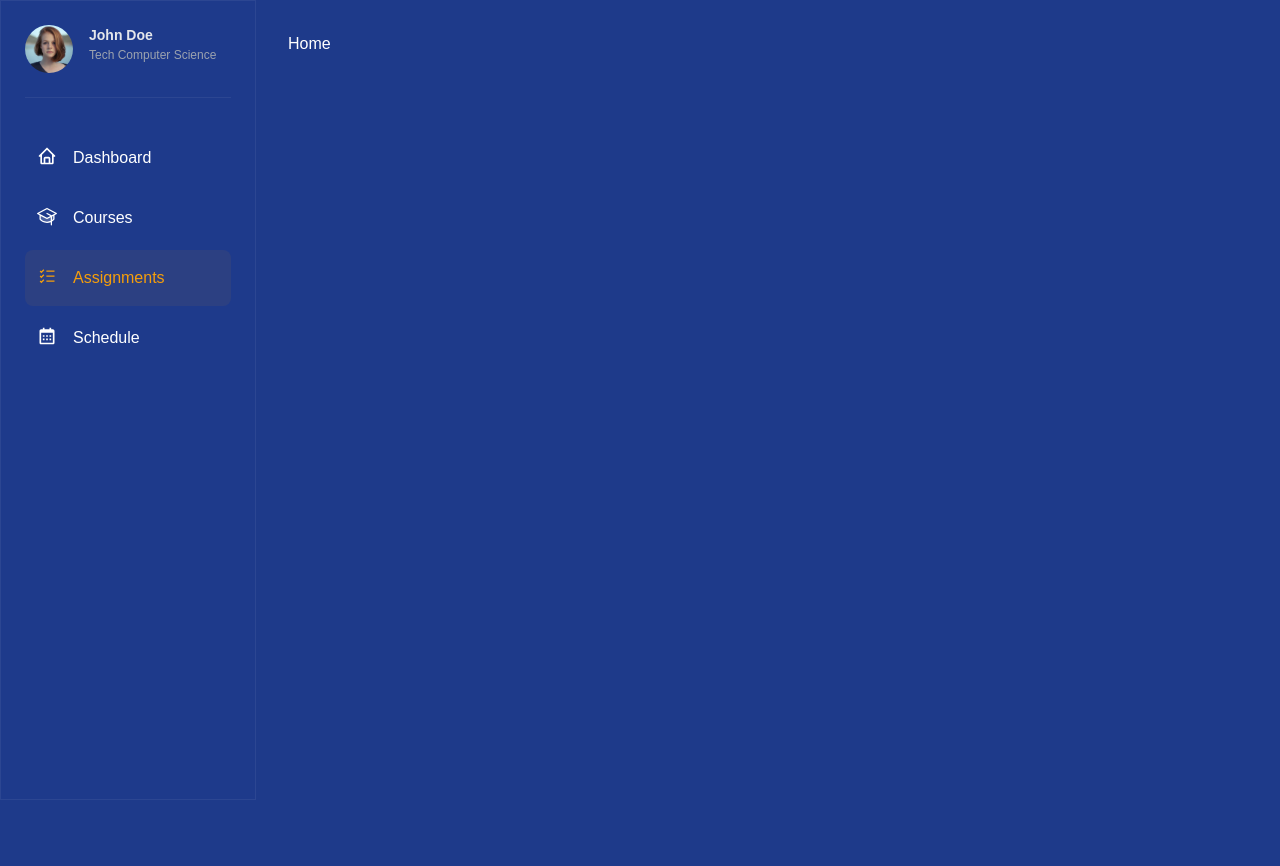
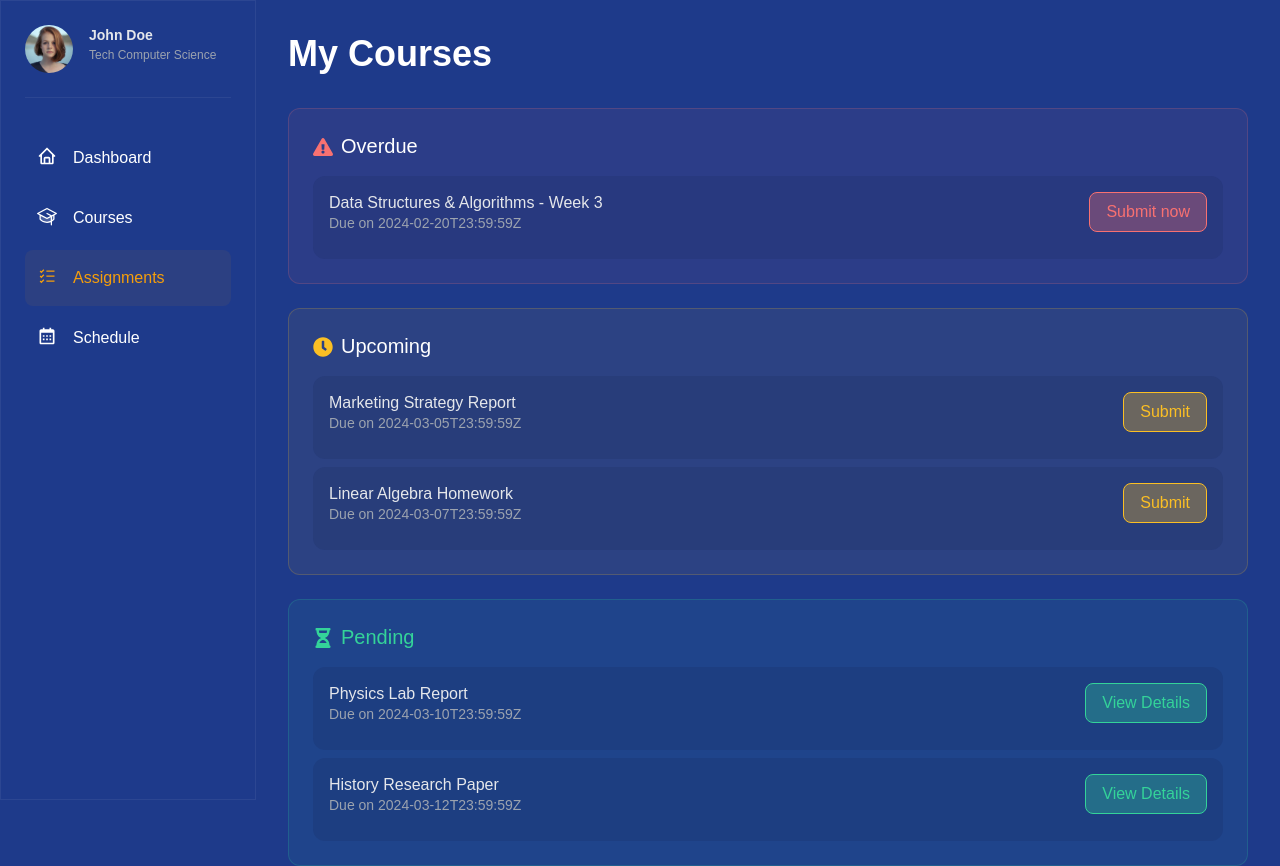
Before and after one commit to aniket-teltumbade-au9/lms-master, a Next.js app: page /dashboard/student/assignments in a window 1280 px wide. Shown: the top 866 px of the page. Before the commit the page ends 800 px from the top, so only its background shows below. Built offline with nearby package versions, Linux system fonts and the light colour scheme.

Commit message:
assignment page

```diff
--- a/package.json
+++ b/package.json
@@ -9,6 +9,7 @@
     "lint": "next lint"
   },
   "dependencies": {
+    "dayjs": "^1.11.13",
     "next": "15.1.7",
     "react": "^19.0.0",
     "react-dom": "^19.0.0",
--- a/src/app/dashboard/student/assignments/page.tsx
+++ b/src/app/dashboard/student/assignments/page.tsx
@@ -1,7 +1,8 @@
+import Assignments from "@/components/dashboard/student/Assignments"
 
 function Home() {
     return (
-        <div>Home</div>
+        <Assignments />
     )
 }
 
--- /dev/null
+++ b/src/components/dashboard/student/Assignments/AssignmentCard.tsx
@@ -0,0 +1,38 @@
+import Button from "@/components/form/Button"
+type AssignMentCardProps = {
+    title: string
+    dueDate: string
+    submissionDate?: string
+    grade?: number
+    buttonText: string
+    color: string
+}
+function AssignMentCard({
+    title,
+    dueDate,
+    submissionDate,
+    grade,
+    buttonText,
+    color
+}: AssignMentCardProps) {
+    return (
+        <div className="w-full p-4 flex justify-between rounded-xl bg-[#17255430]">
+            <div className="flex flex-col gap-y-[10px]" >
+                <div className="flex flex-col" >
+                    <div className="text-[1rem] leading-[22px] text-[#E5E7EB] font-normal">{title}</div>
+                    <div className="text-[0.875rem] leading-[19px] text-[#9CA3AF]">{submissionDate ? 'Submitted' : 'Due'} on {submissionDate ?? dueDate}</div>
+                </div>
+                <div>
+                    {grade && <div className="text-[#34D399] leading-4 text-[1rem]">
+                        Graded {grade}/100
+                    </div>}
+                </div>
+            </div>
+            <div>
+                <Button label={buttonText} style={{ border: `1px solid ${color}`, backgroundColor: `${color}50`, color, height: '2.5rem' }} />
+            </div>
+        </div>
+    )
+}
+
+export default AssignMentCard
--- /dev/null
+++ b/src/components/dashboard/student/Assignments/StatusCard.tsx
@@ -0,0 +1,31 @@
+import { AssignmentStatusKey, statusInfo, StudentAssignment } from "@/utils/info/studentAssignments"
+import AssignMentCard from "./AssignmentCard"
+
+function StatusCard({ status, assignments = [] }: { status: AssignmentStatusKey, assignments?: StudentAssignment[] }) {
+    const { Icon, color, buttonText } = statusInfo[status]
+    return (
+        <div
+            className="w-full flex flex-col gap-y-4 p-6 rounded-[12px]"
+            style={{ backgroundColor: `${color}10`, border: `1px solid ${color}30` }}>
+            <div className="w-full flex gap-x-2 items-center">
+                <Icon size={20} color={color} />
+                <div className={`font-normal text-[${color}] leading-[27px] text-[20px]`}>{status}</div>
+            </div>
+            <div className="w-full flex flex-col gap-y-2">
+                {assignments.map((assignment, index) => (
+                    <AssignMentCard
+                        key={index}
+                        buttonText={buttonText}
+                        color={color}
+                        dueDate={assignment.dueDate}
+                        title={assignment.title}
+                        submissionDate={assignment.submissionDate}
+                        grade={assignment.grade}
+                    />
+                ))}
+            </div>
+        </div>
+    )
+}
+
+export default StatusCard
--- /dev/null
+++ b/src/components/dashboard/student/Assignments/index.tsx
@@ -0,0 +1,30 @@
+import studentAssignments, { AssignmentStatus, AssignmentStatusKey, StudentAssignment } from '@/utils/info/studentAssignments';
+import StatusCard from './StatusCard';
+
+function Assignments() {
+
+    const assignmentsObj = studentAssignments.reduce((acc: AssignmentStatus, assignment: StudentAssignment): AssignmentStatus => {
+        acc[assignment.submissionStatus] = [...(acc[assignment.submissionStatus] || []), assignment]
+        return acc
+    }, {})
+
+    const assignmetStutuses = Object.keys(assignmentsObj)
+
+    return (
+        <div className='w-full flex flex-col gap-y-8'>
+            <div className="font-bold text-[36px] leading-[44px]">My Courses</div>
+            <div className='w-full flex flex-col gap-y-6'>
+                {assignmetStutuses.map((status: string, index: number) => (
+                    <StatusCard
+                        key={index}
+                        status={status as AssignmentStatusKey}
+                        assignments={assignmentsObj[status as AssignmentStatusKey]}
+                    />
+                ))}
+
+            </div>
+        </div>
+    )
+}
+
+export default Assignments
--- /dev/null
+++ b/src/utils/info/studentAssignments.ts
@@ -0,0 +1,158 @@
+import { FaCheckCircle, FaClock, FaExclamationTriangle, FaHourglassHalf, FaStar } from "react-icons/fa";
+// Define the Assignment Type
+export type StudentAssignment = {
+    id: number;
+    title: string;
+    course: string;
+    dueDate: string; // UTC Date String
+    submissionDate?: string; // UTC Date String (if submitted)
+    submissionStatus: "Overdue" | "Upcoming" | "Pending" | "Submitted" | "Graded";
+    instructor: string;
+    submissionType: "File Upload" | "Text Entry" | "Code Submission";
+    grade?: number; // Float percentage (if graded)
+    feedback?: string; // Instructor comments
+    resubmissionAllowed: boolean;
+};
+type StatusInfo = {
+    [key in StudentAssignment["submissionStatus"]]: {
+        Icon: React.ComponentType<{ className?: string, size?: number, color?: string }>;
+        color: string;
+        buttonText: string;
+    };
+}
+
+export interface AssignmentStatus {
+    Overdue?: StudentAssignment[];
+    Upcoming?: StudentAssignment[];
+    Pending?: StudentAssignment[];
+    Submitted?: StudentAssignment[];
+    Graded?: StudentAssignment[];
+}
+export type AssignmentStatusKey = keyof AssignmentStatus;
+// Status to Icon Mapping
+export const statusInfo: StatusInfo = {
+    Overdue: { Icon: FaExclamationTriangle, buttonText: 'Submit now', color: '#F87171' },
+    Upcoming: { Icon: FaClock, buttonText: 'Submit', color: '#FBBF24' },
+    Pending: { Icon: FaHourglassHalf, buttonText: 'View Details', color: '#34D399' },
+    Submitted: { Icon: FaCheckCircle, buttonText: 'Resubmit', color: '#60A5FA', },
+    Graded: { Icon: FaStar, buttonText: 'Graded', color: '#60A5FA' },
+};
+// Assignments Data
+const assignments: StudentAssignment[] = [
+    // 🟥 Overdue Assignments (Missed Deadline)
+    {
+        id: 1,
+        title: "Data Structures & Algorithms - Week 3",
+        course: "Computer Science 101",
+        dueDate: "2024-02-20T23:59:59Z",
+        submissionStatus: "Overdue",
+        instructor: "Prof. John Doe",
+        submissionType: "File Upload",
+        resubmissionAllowed: true
+    },
+
+    // 🟡 Upcoming Assignments (Due Soon)
+    {
+        id: 2,
+        title: "Marketing Strategy Report",
+        course: "Business Administration",
+        dueDate: "2024-03-05T23:59:59Z",
+        submissionStatus: "Upcoming",
+        instructor: "Dr. Lisa Carter",
+        submissionType: "Text Entry",
+        resubmissionAllowed: false
+    },
+
+    {
+        id: 3,
+        title: "Linear Algebra Homework",
+        course: "Mathematics 201",
+        dueDate: "2024-03-07T23:59:59Z",
+        submissionStatus: "Upcoming",
+        instructor: "Dr. James Smith",
+        submissionType: "File Upload",
+        resubmissionAllowed: true
+    },
+
+    // 🟢 Pending Assignments (Assigned but Not Submitted)
+    {
+        id: 4,
+        title: "Physics Lab Report",
+        course: "Physics 102",
+        dueDate: "2024-03-10T23:59:59Z",
+        submissionStatus: "Pending",
+        instructor: "Prof. Albert Newton",
+        submissionType: "File Upload",
+        resubmissionAllowed: false
+    },
+
+    {
+        id: 5,
+        title: "History Research Paper",
+        course: "World History",
+        dueDate: "2024-03-12T23:59:59Z",
+        submissionStatus: "Pending",
+        instructor: "Dr. Henry Ford",
+        submissionType: "Text Entry",
+        resubmissionAllowed: true
+    },
+
+    // 🔵 Submitted Assignments (Waiting for Grading)
+    {
+        id: 6,
+        title: "Software Engineering Case Study",
+        course: "Software Engineering",
+        dueDate: "2024-02-25T23:59:59Z",
+        submissionDate: "2024-02-24T15:30:00Z",
+        submissionStatus: "Submitted",
+        instructor: "Prof. Sarah Williams",
+        submissionType: "File Upload",
+        feedback: "Awaiting grading",
+        resubmissionAllowed: false
+    },
+
+    // ✅ Graded Assignments (Completed with Grades & Feedback)
+    {
+        id: 7,
+        title: "Machine Learning Project",
+        course: "Artificial Intelligence",
+        dueDate: "2024-02-15T23:59:59Z",
+        submissionDate: "2024-02-14T14:45:00Z",
+        submissionStatus: "Graded",
+        instructor: "Dr. Emily Zhang",
+        submissionType: "File Upload",
+        grade: 88.5,
+        feedback: "Good work! Try improving feature selection for better accuracy.",
+        resubmissionAllowed: false
+    },
+
+    {
+        id: 8,
+        title: "Ethical Hacking Report",
+        course: "Cybersecurity",
+        dueDate: "2024-02-10T23:59:59Z",
+        submissionDate: "2024-02-09T18:10:00Z",
+        submissionStatus: "Graded",
+        instructor: "Prof. David Miller",
+        submissionType: "Text Entry",
+        grade: 95.2,
+        feedback: "Excellent research and practical demonstration.",
+        resubmissionAllowed: false
+    },
+
+    {
+        id: 9,
+        title: "Database Normalization Exercise",
+        course: "Database Systems",
+        dueDate: "2024-02-05T23:59:59Z",
+        submissionDate: "2024-02-04T10:20:00Z",
+        submissionStatus: "Graded",
+        instructor: "Dr. Olivia Carter",
+        submissionType: "File Upload",
+        grade: 76.4,
+        feedback: "Needs better explanations in normalization steps.",
+        resubmissionAllowed: true
+    }
+];
+
+export default assignments;
```
Also changed, not shown: 1 other file (tests, documents, lock files or other folders).
